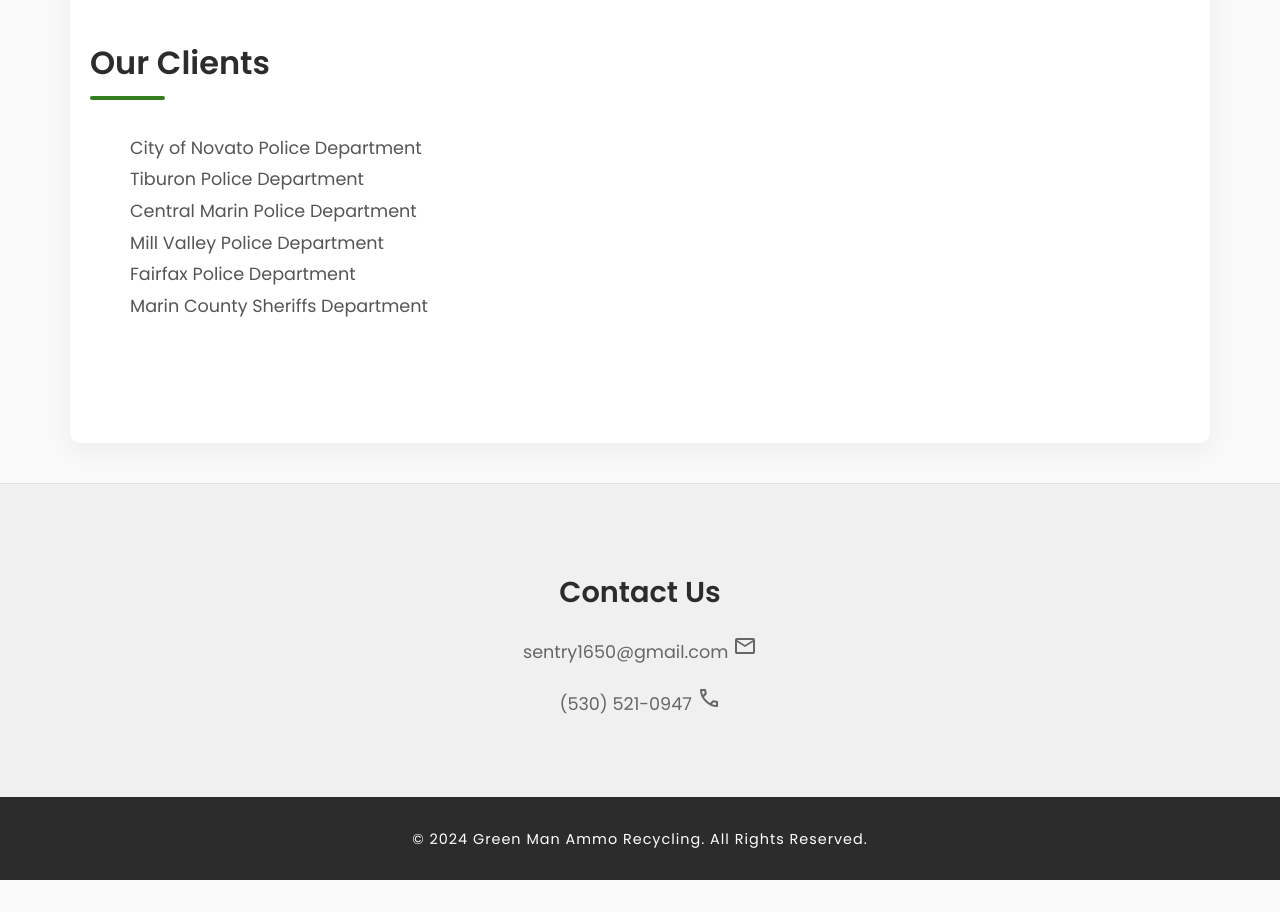
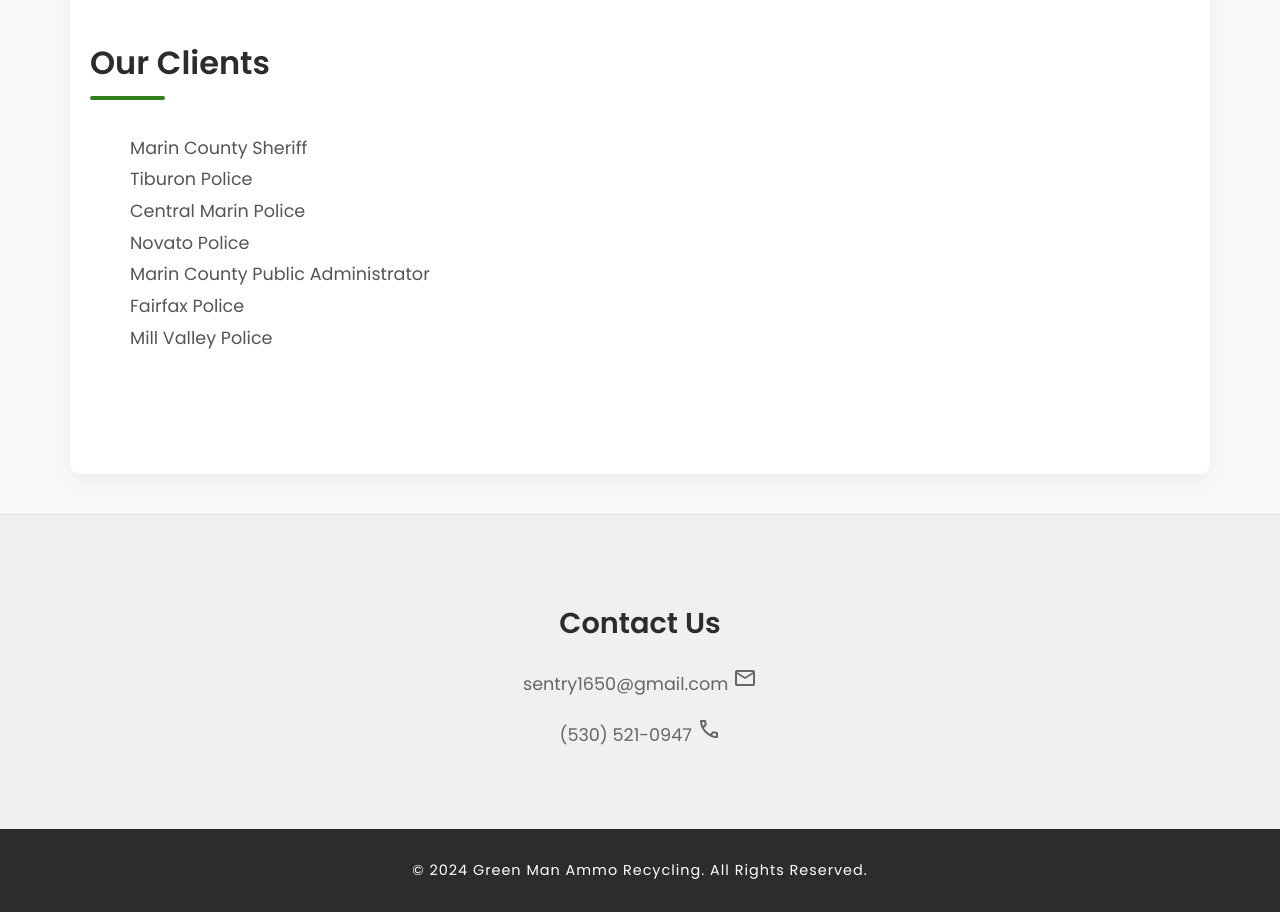
Before and after one commit to travisgazelle/travisgazelle.github.io, a plain HTML site: page index.html in a window 1280 px wide. Shown: the part 1360-2272 px from the top of the page. Before the commit the page ends 2240 px from the top, so only its background shows below. Drawn offline with Linux system fonts and the light colour scheme.

Commit message:
Update index.html

```diff
--- a/index.html
+++ b/index.html
@@ -180,7 +180,7 @@
 <body>
 <!-- Header -->
 <header>
-    <h1><img src="images/flag.png"/>Green Man Ammo Recycling</h1>
+    <h1><img src="/images/flag.png"/>Green Man Ammo Recycling</h1>
     <p>Specializing in the disposal and recycling of unwanted small arms ammunition</p>
 </header>
 
@@ -207,12 +207,13 @@
         <h2>Our Clients</h2>
         <p></p>
         <ul style="list-style-type:none;">
-            <li>City of Novato Police Department</li>
-            <li>Tiburon Police Department</li>
-            <li>Central Marin Police Department</li>
-            <li>Mill Valley Police Department</li>
-            <li>Fairfax Police Department</li>
-            <li>Marin County Sheriffs Department</li>
+            <li>Marin County Sheriff</li>
+            <li>Tiburon Police</li>
+            <li>Central Marin Police</li>
+            <li>Novato Police</li>
+            <li>Marin County Public Administrator</li>
+            <li>Fairfax Police</li>
+            <li>Mill Valley Police</li>
         </ul>
     </div>
 </div>
```
